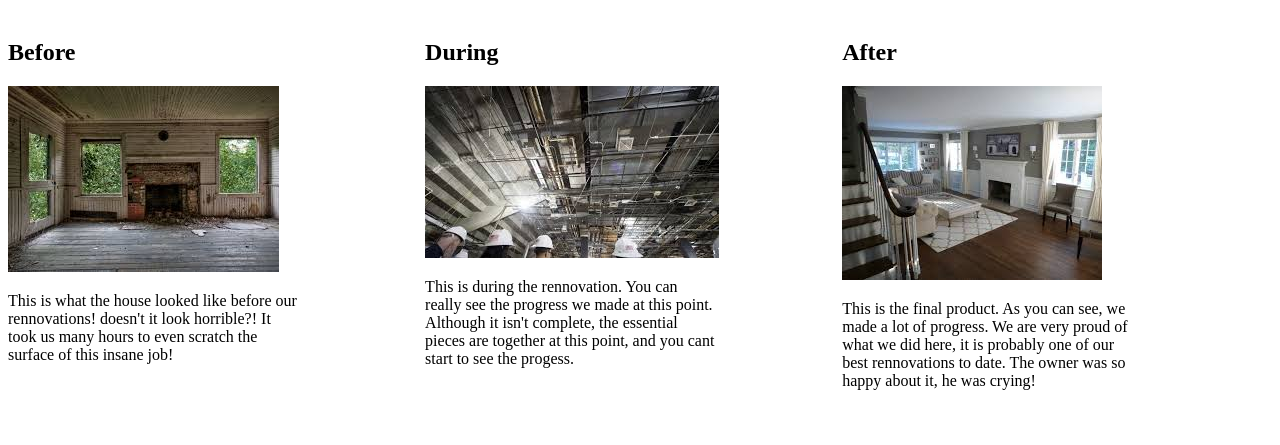
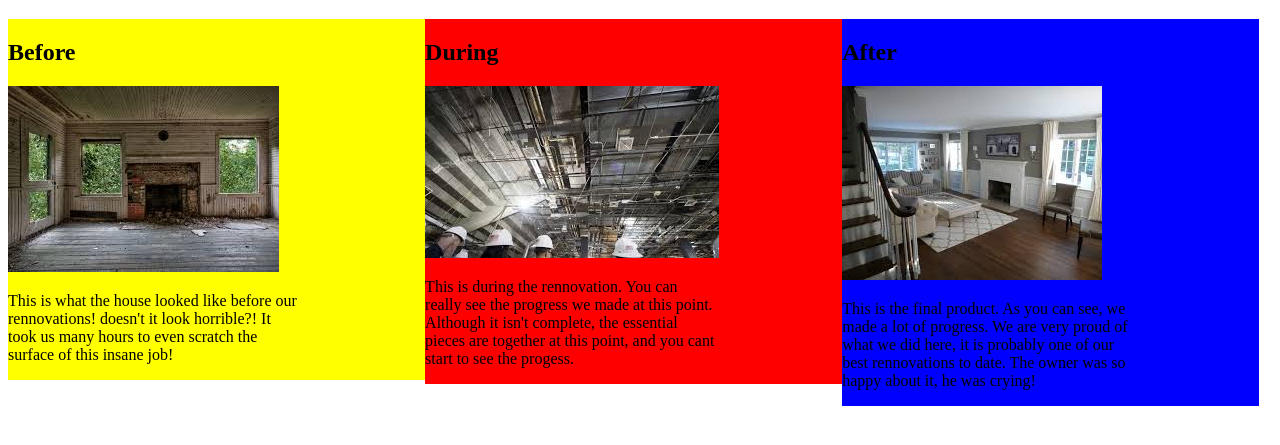
Before and after one commit to julianflood1/interior-design, a plain HTML site: page index.html in a window 1280 px wide. Shown: the part 61-506 px from the top of the page. Drawn offline with Linux system fonts and the light colour scheme.

Commit message:
add different colors to three columns

```diff
--- a/css/styles.css
+++ b/css/styles.css
@@ -1,7 +1,23 @@
-.section {
+.section1 {
   width:33%;
   float:left;
+  background-color: yellow;
 }
+  .section2 {
+    width:33%;
+    float:left;
+    background-color: red;
+}
+  .section3 {
+    width:33%;
+    float:left;
+    background-color: blue;
+}
+
+
+
+
+
 p {
   width:70%;
 }
--- a/index.html
+++ b/index.html
@@ -6,17 +6,17 @@
 </head>
   <body>
     <h1>Julian's Interior Decoration</h1>
-    <div class="section">
+    <div class="section1">
       <h2>Before</h2>
       <img src="img/before.jpg">
       <p>This is what the house looked like before our rennovations! doesn't it look horrible?! It took us many hours to even scratch the surface of this insane job!</p>
     </div>
-    <div class="section">
+    <div class="section2">
       <h2>During</h2>
       <img src="img/during.jpg">
       <p>This is during the rennovation. You can really see the progress we made at this point. Although it isn't complete, the essential pieces are together at this point, and you cant start to see the progess.</p>
     </div>
-    <div class="section">
+    <div class="section3">
       <h2>After</h2>
       <img src="img/after.jpg">
       <p>This is the final product. As you can see, we made a lot of progress. We are very proud of what we did here, it is probably one of our best rennovations to date. The owner was so happy about it, he was crying!</p>
```
